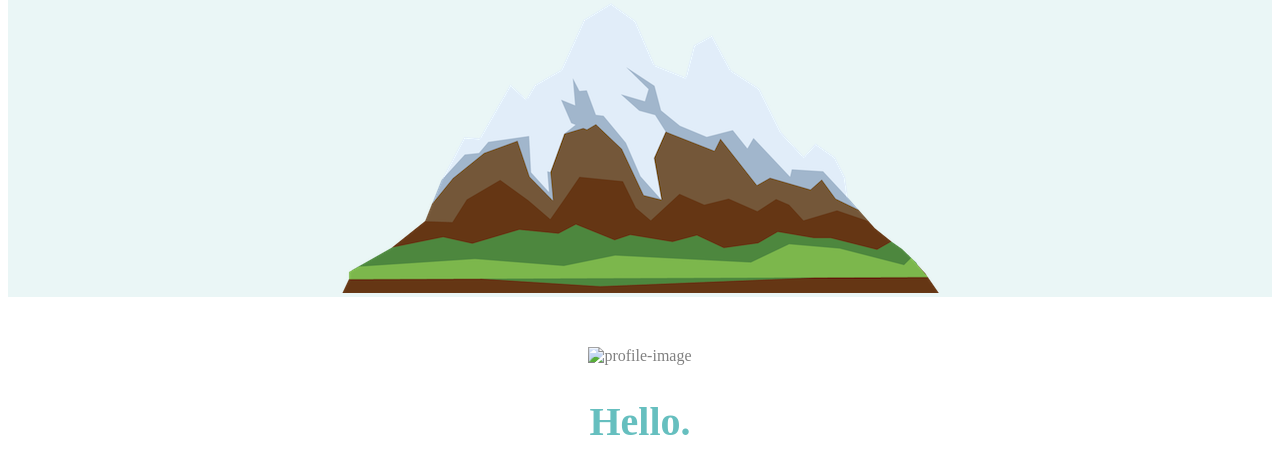
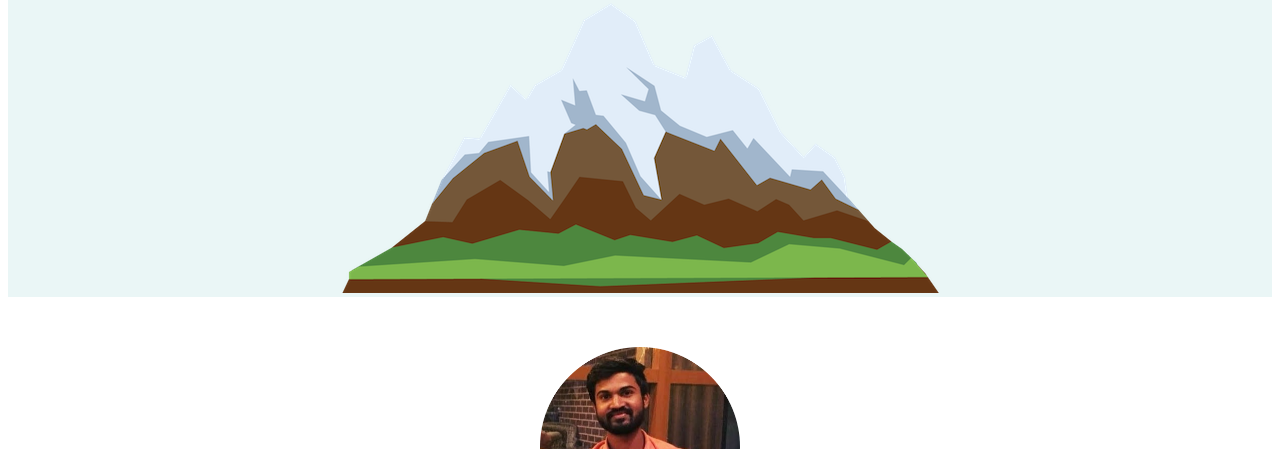
Before and after one commit to shubbhag/CV, a plain HTML site: page index.html in a window 1280 px wide. Shown: the part 351-800 px from the top of the page. Drawn offline with Linux system fonts and the light colour scheme; files that its build step writes are made by us from their sources; files whose address does not match are found by name; a web font is replaced by a local one.

Commit message:
Update index.html

```diff
--- a/index.html
+++ b/index.html
@@ -20,7 +20,7 @@
   </div>
   <div class="middle-container">
     <div class="profile">
-      <img style="height:200px;" src="images/photo0.png" alt="profile-image">
+      <img style="height:200px;" src="photo.png" alt="profile-image">
       <h2>Hello.</h2>
       <p class="profile-desc">I am a AEM Developer with 3+ years of experience in IT Industry. I ❤ to travel and hangout with friends.</p>
     </div>
```
